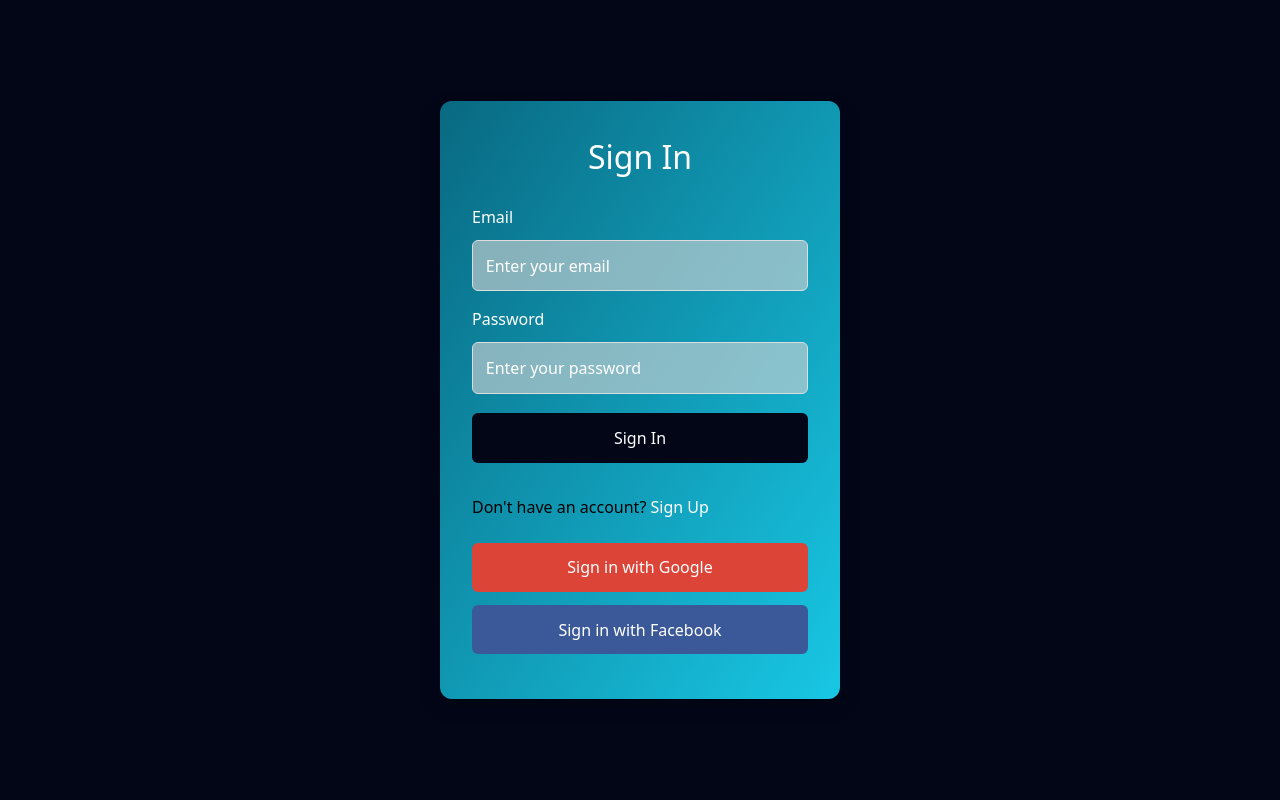
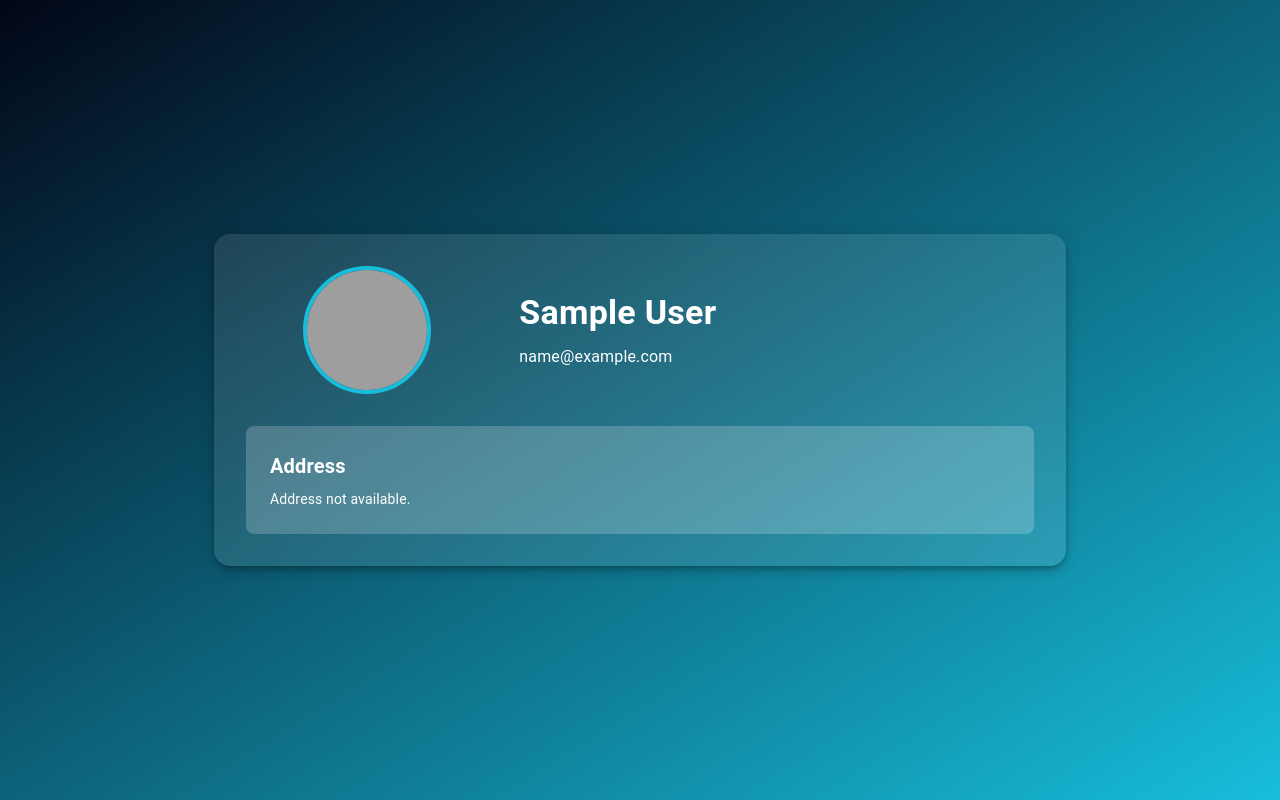
Before and after one commit to MelioraProduct/meliora, a React (Create React App) app in the folder frontend/: page /profile in a window 1280 px wide. Before the commit this address led to /signin. Built offline with nearby package versions, Linux system fonts and the light colour scheme; no server answers; sample sign-in values are in the browser's storage; grey boxes are pictures that could not be loaded.

Commit message:
Components state managment

```diff
--- a/frontend/src/components/Navbar.jsx
+++ b/frontend/src/components/Navbar.jsx
@@ -8,10 +8,10 @@
   IconBuildingStore,
   IconLibrary,
 } from "@tabler/icons-react";
-// import useAuth from "../redux/useAuth";
+import useAuth from "../redux/useAuth";
 
 export default function Navbar() {
-  // const { isAuthenticated } = useAuth();
+  const { auth } = useAuth();
 
   const navItems = [
     {
@@ -54,6 +54,14 @@
     },
   ];
 
+  if (auth.isAuthenticated) {
+    navItems.splice(5, 0, {
+      name: "Profile",
+      link: "/profile",
+      icon: <IconUser className='h-4 w-4 text-neutral-500 dark:text-white' />,
+    });
+  }
+
   return (
     <div className='relative w-full'>
       <FloatingNav navItems={navItems} />
--- a/frontend/src/pages/LogIn/SignIn.jsx
+++ b/frontend/src/pages/LogIn/SignIn.jsx
@@ -1,103 +1,46 @@
 import React, { useState } from "react";
 import styles from "./style.module.css";
-import { useLocation, useNavigate } from "react-router-dom";
+import { useNavigate } from "react-router-dom";
 import useAuth from "../../redux/useAuth";
 import CustomAlert from "../../components/CustomAlert";
-import axios from "axios";
+import { validateEmail, validatePassword } from "../../utils/validation";
 
 export default function SignIn() {
   const navigate = useNavigate();
-  const location = useLocation();
   const { login } = useAuth();
   const [formData, setFormData] = useState({ email: "", password: "" });
   const [errors, setErrors] = useState({ email: "", password: "" });
   const [alert, setAlert] = useState({ type: "", text: "", open: false });
 
-  const handleCloseAlert = () => {
-    setAlert((prev) => ({ ...prev, open: false }));
-  };
+  const handleCloseAlert = () => setAlert((prev) => ({ ...prev, open: false }));
 
   const handleInputChange = (e) => {
     const { name, value } = e.target;
-    setFormData((prev) => ({
-      ...prev,
-      [name]: value,
-    }));
-
-    // Validate inputs
-    if (name === "email") {
-      if (value === "") {
-        setErrors((prev) => ({ ...prev, email: "" }));
-      } else {
-        const emailRegex = /^[^\s@]+@[^\s@]+\.[^\s@]+$/;
-        setErrors((prev) => ({
-          ...prev,
-          email: emailRegex.test(value) ? "" : "Invalid email address",
-        }));
-      }
-    } else if (name === "password") {
-      if (value === "") {
-        setErrors((prev) => ({ ...prev, password: "" }));
-      } else {
-        setErrors((prev) => ({
-          ...prev,
-          password:
-            value.length >= 6 ? "" : "Password must be at least 6 characters",
-        }));
-      }
-    }
-  };
-
-  const isFieldValid = (field) => {
-    return errors[field] === "";
+    setFormData((prev) => ({ ...prev, [name]: value }));
   };
 
   const handleSubmit = async (e) => {
     e.preventDefault();
 
-    if (formData.email === "") {
-      setAlert({ type: "error", text: "Please fill in email!", open: true });
-      return;
-    }
+    // Validate all fields before submitting
+    const emailError = validateEmail(formData.email);
+    const passwordError = validatePassword(formData.password);
+    setErrors({ email: emailError, password: passwordError });
 
-    if (formData.password === "") {
-      setAlert({ type: "error", text: "Please fill in password!", open: true });
-      return;
-    }
+    // Stop submission if there are errors
+    if (emailError || passwordError) return;
 
     try {
-      const response = await axios.post("/auth/user/signin", {
-        email: formData.email,
-        password: formData.password,
+      await login(formData.email, formData.password);
+      setAlert({ type: "success", text: "Sign in successful!", open: true });
+
+      setTimeout(() => navigate("/"), 1500);
+    } catch (error) {
+      setAlert({
+        type: "error",
+        text: error || "Invalid credentials",
+        open: true,
       });
-      if (response.status === 200) {
-        await login(
-          response.data.user,
-          response.data.accessToken,
-          response.data.refreshToken
-        );
-        setAlert({
-          type: "success",
-          text: "Sign in successful! Redirecting...",
-          open: true,
-        });
-        setTimeout(() => navigate(location.state?.from || "/"), 1500);
-      }
-    } catch (error) {
-      const status = error.response?.status;
-      if (status === 404) {
-        setAlert({
-          type: "warning",
-          text: "Invalid email or password.",
-          open: true,
-        });
-      } else {
-        setAlert({
-          type: "error",
-          text: "Something went wrong. Please try again later.",
-          open: true,
-        });
-      }
     }
   };
 
@@ -123,8 +66,7 @@
               id='email'
               name='email'
               className={`${styles.input} ${
-                formData.email &&
-                (isFieldValid("email") ? styles.valid : styles.invalid)
+                errors.email ? styles.invalid : styles.valid
               }`}
               value={formData.email}
               onChange={handleInputChange}
@@ -142,8 +84,7 @@
               id='password'
               name='password'
               className={`${styles.input} ${
-                formData.password &&
-                (isFieldValid("password") ? styles.valid : styles.invalid)
+                errors.password ? styles.invalid : styles.valid
               }`}
               value={formData.password}
               onChange={handleInputChange}
--- a/frontend/src/pages/LogIn/SignUp.jsx
+++ b/frontend/src/pages/LogIn/SignUp.jsx
@@ -1,13 +1,17 @@
 import React, { useState } from "react";
 import { useNavigate } from "react-router-dom";
 import styles from "./style.module.css";
-import axios from "axios";
 import useAuth from "../../redux/useAuth";
 import CustomAlert from "../../components/CustomAlert";
+import {
+  validateName,
+  validateEmail,
+  validatePassword,
+} from "../../utils/validation";
 
 export default function SignUp() {
   const navigate = useNavigate();
-  const { login } = useAuth();
+  const { auth, register } = useAuth();
   const [formData, setFormData] = useState({
     name: "",
     email: "",
@@ -16,54 +20,11 @@
   const [errors, setErrors] = useState({ name: "", email: "", password: "" });
   const [alert, setAlert] = useState({ type: "", text: "", open: false });
 
-  const handleCloseAlert = () => {
-    setAlert((prev) => ({ ...prev, open: false }));
-  };
-
-  const validateName = (name) => {
-    if (!name) return "Name is required.";
-    if (/^[^a-zA-Z]/.test(name)) return "Name must start with alphabets only.";
-    if (name.length < 3) return "Name must be at least 3 characters long.";
-    if (/[^a-zA-Z\s]/.test(name))
-      return "Name must contain only alphabets and spaces.";
-    return "";
-  };
-
-  const validateEmail = (email) => {
-    if (!email) return "Email is required.";
-    const emailRegex = /^[^\s@]+@[^\s@]+\.[^\s@]+$/;
-    return emailRegex.test(email) ? "" : "Invalid email address.";
-  };
-
-  const validatePassword = (password) => {
-    if (!password) return "Password is required.";
-    if (password.length < 6)
-      return "Password must be at least 6 characters long.";
-    if (!/[A-Z]/.test(password))
-      return "Password must contain at least one uppercase letter.";
-    if (!/[0-9]/.test(password))
-      return "Password must contain at least one number.";
-    if (!/[!@#$%^&*(),.?":{}|<>]/.test(password))
-      return "Password must contain at least one special character.";
-    if (formData.name && password.includes(formData.name))
-      return "Password must not contain your name for security reasons.";
-    return "";
-  };
+  const handleCloseAlert = () => setAlert((prev) => ({ ...prev, open: false }));
 
   const handleInputChange = (e) => {
     const { name, value } = e.target;
-
-    setFormData((prev) => ({
-      ...prev,
-      [name]: value,
-    }));
-
-    if (name === "name")
-      setErrors((prev) => ({ ...prev, name: validateName(value) }));
-    if (name === "email")
-      setErrors((prev) => ({ ...prev, email: validateEmail(value) }));
-    if (name === "password")
-      setErrors((prev) => ({ ...prev, password: validatePassword(value) }));
+    setFormData((prev) => ({ ...prev, [name]: value }));
   };
 
   const handleSubmit = async (e) => {
@@ -74,46 +35,36 @@
     const passwordError = validatePassword(formData.password);
 
     setErrors({ name: nameError, email: emailError, password: passwordError });
+    if (nameError || emailError || passwordError) {
+      return;
+    }
 
-    if (nameError || emailError || passwordError) {
+    if (
+      formData.name === auth.user?.name &&
+      formData.email === auth.user?.email
+    ) {
       setAlert({
         type: "error",
-        text: "Please fix the errors in the form.",
+        text: "User session already exists with this email. Use a different email to create a new account.",
         open: true,
       });
       return;
     }
 
     try {
-      const response = await axios.post("/auth/user/signup", formData);
-
-      if (response.status === 201) {
-        const { accessToken, refreshToken, user } = response.data;
-        await login(user, accessToken, refreshToken);
-
+      await register(formData.name, formData.email, formData.password);
       setAlert({
         type: "success",
-          text: "Sign up successful! Redirecting...",
+        text: "Account created! Please sign in.",
         open: true,
       });
-        setTimeout(() => {
-          navigate("/");
-        }, 1500);
-      }
+      setTimeout(() => navigate("/signin"), 1500);
     } catch (error) {
-      if (error.response && error.response.status === 400) {
       setAlert({
         type: "error",
-          text: "User already exists. Please log in.",
+        text: error || "Invalid credentials",
         open: true,
       });
-      } else {
-        setAlert({
-          type: "error",
-          text: "An error occurred. Please try again later.",
-          open: true,
-        });
-      }
     }
   };
 
@@ -138,9 +89,7 @@
               type='text'
               id='name'
               name='name'
-              className={`${styles.input} ${
-                formData.name && !errors.name ? styles.valid : styles.invalid
-              }`}
+              className={`${styles.input} ${errors.name ? styles.invalid : ""}`}
               value={formData.name}
               onChange={handleInputChange}
               placeholder='Enter your name'
@@ -157,7 +106,7 @@
               id='email'
               name='email'
               className={`${styles.input} ${
-                formData.email && !errors.email ? styles.valid : styles.invalid
+                errors.email ? styles.invalid : ""
               }`}
               value={formData.email}
               onChange={handleInputChange}
@@ -175,9 +124,7 @@
               id='password'
               name='password'
               className={`${styles.input} ${
-                formData.password && !errors.password
-                  ? styles.valid
-                  : styles.invalid
+                errors.password ? styles.invalid : ""
               }`}
               value={formData.password}
               onChange={handleInputChange}
@@ -195,11 +142,7 @@
 
         <p className={styles.redirectText}>
           Already Registered?{" "}
-          <span
-            className={styles.link}
-            onClick={() => {
-              navigate("/signin");
-            }}>
+          <span className={styles.link} onClick={() => navigate("/signin")}>
             Sign In
           </span>
         </p>
--- a/frontend/src/pages/Profile.jsx
+++ b/frontend/src/pages/Profile.jsx
@@ -1,35 +1,53 @@
 import React, { useState, useEffect } from "react";
-import { Container, Grid, Typography, Button, Avatar } from "@mui/material";
+import {
+  Container,
+  Grid,
+  Avatar,
+  Typography,
+  Box,
+  Paper,
+  Button,
+} from "@mui/material";
 import { useNavigate } from "react-router-dom";
 import useAuth from "../redux/useAuth";
 import Loading from "../components/Loading";
+import { IconUser } from "@tabler/icons-react";
 
 export default function ProfileComponent() {
-  const { user, isAuthenticated } = useAuth();
+  const { auth } = useAuth();
   const navigate = useNavigate();
   const [isLoading, setIsLoading] = useState(true);
 
   useEffect(() => {
-    if (user !== undefined && isAuthenticated !== undefined) {
+    if (auth !== undefined) {
       setIsLoading(false);
     }
-  }, [user, isAuthenticated]);
+  }, [auth]);
 
   if (isLoading) {
     return (
-      <Container className='flex flex-col items-center justify-center h-screen'>
+      <Container
+        sx={{
+          display: "flex",
+          justifyContent: "center",
+          alignItems: "center",
+          height: "100vh",
+        }}>
         <Loading />
       </Container>
     );
   }
 
-  if (!isAuthenticated || !user) {
+  if (auth.isAuthenticated === false) {
     return (
-      <Container className='flex flex-col items-center justify-center h-screen'>
-        <Typography variant='h4' className='mb-4'>
-          Please Sign In or Sign Up
-        </Typography>
-        <Typography variant='body1' className='mb-8 text-gray-600'>
+      <Container
+        sx={{
+          display: "flex",
+          justifyContent: "center",
+          alignItems: "center",
+          height: "100vh",
+        }}>
+        <Typography variant='h2' className='mb-8 text-gray-600'>
           You need to be logged in to view your profile.
         </Typography>
         <div className='flex space-x-4'>
@@ -51,89 +69,96 @@
   }
 
   const { house, street, city, state, postalCode, country } =
-    user.address || {};
+    auth.user.address || {};
 
   return (
-    <Container className='py-10'>
-      <Grid container spacing={4} className='items-center'>
-        <Grid item xs={12} sm={4} className='flex justify-center'>
+    <Box
+      sx={{
+        minHeight: "100vh",
+        display: "flex",
+        alignItems: "center",
+        justifyContent: "center",
+        background: "linear-gradient(to bottom right, #020617, #17BEDB)",
+        padding: 3,
+      }}>
+      <Container maxWidth='md'>
+        <Paper
+          elevation={6}
+          sx={{
+            padding: 4,
+            borderRadius: 4,
+            backgroundColor: "rgba(255, 255, 255, 0.1)",
+            backdropFilter: "blur(10px)",
+            color: "white",
+          }}>
+          <Grid container spacing={4} alignItems='center'>
+            <Grid
+              item
+              xs={12}
+              sm={4}
+              sx={{ display: "flex", justifyContent: "center" }}>
               <Avatar
-            alt={user.name}
-            src={user.profilePicture || "/default-avatar.png"}
-            className='h-32 w-32 border-2 border-gray-300'
+                alt={auth.user.name}
+                src={auth.user.profilePicture || <IconUser />}
+                sx={{ width: 128, height: 128, border: "4px solid #17BEDB" }}
               />
             </Grid>
 
-        <Grid item xs={12} sm={8}>
-          <Typography variant='h4' className='mb-2'>
-            {user.name}
+            <Grid item xs={12} sm={8} textAlign={{ xs: "center", sm: "left" }}>
+              <Typography variant='h4' fontWeight={600} gutterBottom>
+                {auth.user.name}
               </Typography>
-          <Typography variant='body1' className='text-gray-600'>
-            {user.email}
-          </Typography>
-          <Typography variant='body2' className='mt-4 text-gray-500'>
-            Joined on: {new Date(user.joinedDate).toLocaleDateString() || "N/A"}
+              <Typography variant='body1' color='gray.300'>
+                {auth.user.email}
               </Typography>
             </Grid>
           </Grid>
-      <Grid container spacing={4} className='mt-10'>
-        <Grid item xs={12} md={6}>
-          <div className='p-6 bg-gray-100 rounded-lg'>
-            <Typography variant='h6' className='mb-2'>
-              About Me
-            </Typography>
-            <Typography variant='body2' className='text-gray-600'>
-              {user.bio || "No bio available."}
-            </Typography>
-          </div>
-        </Grid>
 
-        <Grid item xs={12} md={6}>
-          <div className='p-6 bg-gray-100 rounded-lg'>
-            <Typography variant='h6' className='mb-2'>
+          <Box
+            mt={4}
+            p={3}
+            borderRadius={2}
+            sx={{ backgroundColor: "rgba(255, 255, 255, 0.2)" }}>
+            <Typography variant='h6' fontWeight={600} gutterBottom>
               Address
             </Typography>
-            {user.address ? (
+            {auth.user.address ? (
               <Grid container spacing={2}>
                 <Grid item xs={12}>
-                  <Typography variant='body2' className='text-gray-600'>
+                  <Typography variant='body2'>
                     House: {house || "N/A"}
                   </Typography>
                 </Grid>
                 <Grid item xs={12}>
-                  <Typography variant='body2' className='text-gray-600'>
+                  <Typography variant='body2'>
                     Street: {street || "N/A"}
                   </Typography>
                 </Grid>
                 <Grid item xs={6}>
-                  <Typography variant='body2' className='text-gray-600'>
-                    City: {city || "N/A"}
-                  </Typography>
+                  <Typography variant='body2'>City: {city || "N/A"}</Typography>
                 </Grid>
                 <Grid item xs={6}>
-                  <Typography variant='body2' className='text-gray-600'>
+                  <Typography variant='body2'>
                     State: {state || "N/A"}
                   </Typography>
                 </Grid>
                 <Grid item xs={6}>
-                  <Typography variant='body2' className='text-gray-600'>
+                  <Typography variant='body2'>
                     Postal Code: {postalCode || "N/A"}
                   </Typography>
                 </Grid>
                 <Grid item xs={6}>
-                  <Typography variant='body2' className='text-gray-600'>
+                  <Typography variant='body2'>
                     Country: {country || "N/A"}
                   </Typography>
                 </Grid>
               </Grid>
             ) : (
-              <Typography variant='body2' className='text-gray-600'>
-                Address not available.
-              </Typography>
+              <Typography variant='body2'>Address not available.</Typography>
             )}
-          </div>
-        </Grid>
-      </Grid>
+          </Box>
+        </Paper>
       </Container>
+    </Box>
   );
 }
--- a/frontend/src/routes/ProtectedRoute.jsx
+++ b/frontend/src/routes/ProtectedRoute.jsx
@@ -3,9 +3,9 @@
 import useAuth from "../redux/useAuth";
 
 export default function ProtectedRoute({ children }) {
-  const { isAuthenticated } = useAuth();
+  const { auth } = useAuth();
 
-  if (!isAuthenticated) {
+  if (auth.isAuthenticated === false) {
     return <Navigate to='/signin' />;
   }
 
--- a/frontend/src/ui/floating-navbar.tsx
+++ b/frontend/src/ui/floating-navbar.tsx
@@ -24,7 +24,7 @@
   const { scrollYProgress } = useScroll();
   const [visible, setVisible] = useState(false);
   const navigate = useNavigate();
-  const { isAuthenticated, logout } = useAuth();
+  const { auth, logout } = useAuth();
 
   useMotionValueEvent(scrollYProgress, "change", (current) => {
     if (typeof current === "number") {
@@ -44,10 +44,6 @@
 
   const handleLogin = async () => {
     navigate("/signin");
-  };
-
-  const handleLogout = () => {
-    logout();
   };
 
   return (
@@ -80,10 +76,10 @@
           </a>
         ))}
         <button className='border text-xs sm:text-sm capitalize font-medium relative border-neutral-200 dark:border-white/[0.2] text-black dark:text-white px-4 py-2 rounded-full'>
-          {!isAuthenticated ? (
+          {auth.isAuthenticated ? (
+            <span onClick={logout}>Log Out</span>
+          ) : (
             <span onClick={handleLogin}>Log In</span>
-          ) : (
-            <span onClick={handleLogout}>Log Out</span>
           )}
           <span className='absolute inset-x-0 w-1/2 mx-auto -bottom-px bg-gradient-to-r from-transparent via-blue-500 to-transparent  h-px' />
         </button>
--- /dev/null
+++ b/frontend/src/utils/validation.js
@@ -0,0 +1,28 @@
+export const validateName = (name) => {
+  if (!name) return "Name is required.";
+  if (/^[^a-zA-Z]/.test(name)) return "Name must start with alphabets only.";
+  if (name.length < 3) return "Name must be at least 3 characters long.";
+  if (/[^a-zA-Z\s]/.test(name))
+    return "Name must contain only alphabets and spaces.";
+  return "";
+};
+
+export const validateEmail = (email) => {
+  const emailRegex = /^[a-zA-Z0-9._%+-]+@[a-zA-Z0-9.-]+\.[a-zA-Z]{2,}$/;
+  if (!email) return "Email is required.";
+  if (!emailRegex.test(email)) return "Invalid email format.";
+  return "";
+};
+
+export const validatePassword = (password) => {
+  if (!password) return "Password is required.";
+  if (password.length < 6)
+    return "Password must be at least 6 characters long.";
+  if (!/[A-Z]/.test(password))
+    return "Password must contain at least one uppercase letter.";
+  if (!/[0-9]/.test(password))
+    return "Password must contain at least one number.";
+  if (!/[!@#$%^&*(),.?":{}|<>]/.test(password))
+    return "Password must contain at least one special character.";
+  return "";
+};
```
Lines whose indentation alone changed are shown as unchanged.
